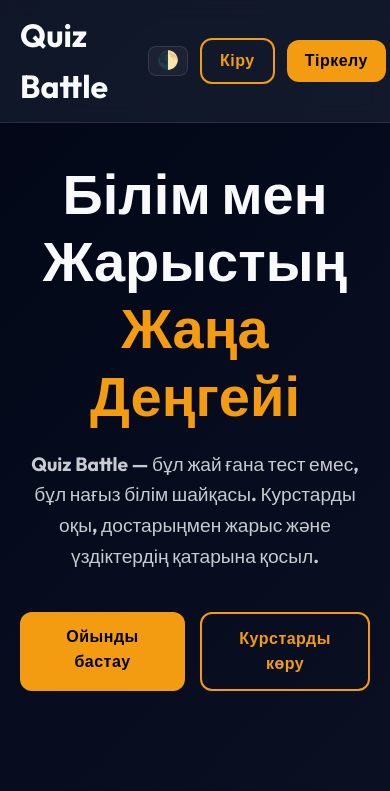
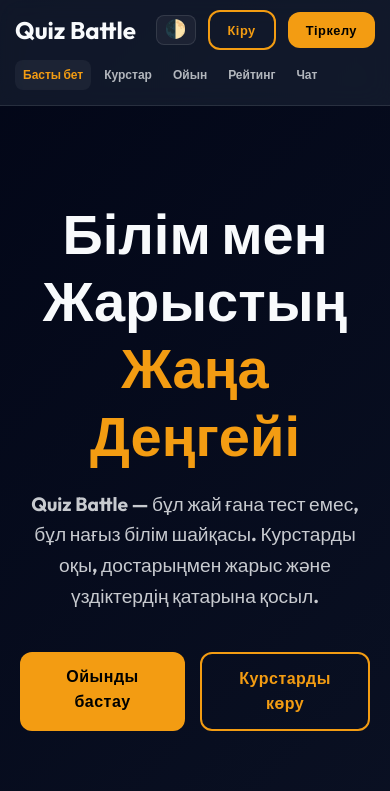
Before and after one commit to Abai-code/quiz-battle, a React (Vite) app in the folder frontend/: page / in a window 390 px wide. Shown: the top 791 px of the page. Built offline with nearby package versions, Linux system fonts and the light colour scheme.

Commit message:
Full mobile responsiveness fix

```diff
--- a/frontend/css/style.css
+++ b/frontend/css/style.css
@@ -104,7 +104,29 @@
 
 @media (max-width: 900px) {
   .user-info { display: none; }
-  .nav-links { overflow-x: auto; justify-content: flex-start; white-space: nowrap; }
+  .nav-links { overflow-x: auto; justify-content: flex-start; white-space: nowrap; padding-bottom: 5px; }
+}
+
+@media (max-width: 768px) {
+  #main-header {
+    flex-wrap: wrap;
+    gap: 10px;
+    padding: 10px 15px;
+  }
+  .nav-links {
+    order: 3;
+    width: 100%;
+  }
+  .page-container {
+    padding-top: 140px; /* Header is taller due to wrap */
+  }
+  .nav-actions .btn {
+    padding: 6px 12px;
+    font-size: 0.8rem;
+  }
+  .logo h1 {
+    font-size: 1.5rem;
+  }
 }
 
 /* Common Components */
@@ -251,3 +273,46 @@
   opacity: 1;
   transform: scale(1.1);
 }
+
+/* Course Page Layout */
+.courses-layout {
+  display: grid;
+  grid-template-columns: 1fr;
+  gap: 40px;
+}
+.courses-layout.with-sidebar {
+  grid-template-columns: 380px 1fr;
+}
+.video-layout {
+  display: grid;
+  grid-template-columns: 1fr 340px;
+  gap: 32px;
+}
+
+/* Chat Page Layout */
+@media (max-width: 1200px) {
+  .chat-container {
+    width: 100% !important;
+  }
+}
+
+@media (max-width: 768px) {
+  .courses-layout.with-sidebar, .video-layout {
+    grid-template-columns: 1fr;
+    gap: 20px;
+  }
+
+  .chat-container {
+    grid-template-columns: 1fr !important;
+  }
+
+  .users-list {
+    border-right: none !important;
+    border-bottom: 1px solid var(--border-color);
+    max-height: 250px;
+  }
+
+  .chat-page {
+    padding-top: 140px !important;
+  }
+}
--- a/frontend/src/App.jsx
+++ b/frontend/src/App.jsx
@@ -61,7 +61,7 @@
   };
 
   return (
-    <Router>
+    <Router future={{ v7_startTransition: true, v7_relativeSplatPath: true }}>
       <div className="app-container">
         <Header toggleTheme={toggleTheme} />
         <main>
--- a/frontend/src/pages/Chat.jsx
+++ b/frontend/src/pages/Chat.jsx
@@ -134,7 +134,6 @@
         display: 'grid',
         gridTemplateColumns: '280px 1fr',
         flex: 1,
-        width: '1200px',
         maxWidth: '100%',
         margin: '0 auto',
         padding: 0,
--- a/frontend/src/pages/Courses.jsx
+++ b/frontend/src/pages/Courses.jsx
@@ -160,7 +160,7 @@
         </div>
       </div>
 
-      <div style={{ display: 'grid', gridTemplateColumns: selectedCourse ? '380px 1fr' : '1fr', gap: '40px' }}>
+      <div className={`courses-layout ${selectedCourse ? 'with-sidebar' : ''}`}>
 
         {/* Курстар тізімі (Sol jaq) */}
         <div className="grid" style={{ alignContent: 'start' }}>
@@ -201,7 +201,7 @@
 
             <div className="grid">
               {activeVideo ? (
-                <div style={{ display: 'grid', gridTemplateColumns: '1fr 340px', gap: '32px' }}>
+                <div className="video-layout">
                   <div>
                     <div style={{ position: 'relative', paddingBottom: '56.25%', height: 0, overflow: 'hidden', borderRadius: '20px', background: '#000', boxShadow: '0 20px 40px rgba(0,0,0,0.4)' }}>
                       <iframe
```
